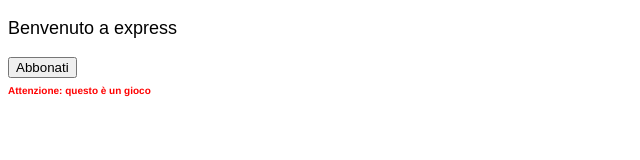
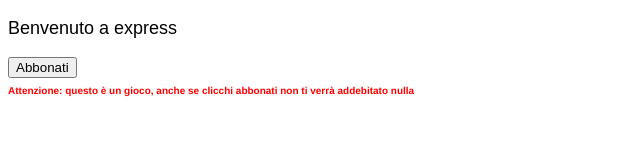
Before and after one commit to DaBuBC/dabubc.github.io, a plain HTML site: page express/index.html in a window 1280 px wide. Shown: the whole page, without its empty margins (0-640 px from the left). Drawn offline with Linux system fonts and the light colour scheme.

Commit message:
Update index.html

```diff
--- a/express/index.html
+++ b/express/index.html
@@ -25,6 +25,6 @@
     <a href="https://dabubc.github.io/express/index2.html" target="_blank">
         <button>Abbonati</button>
     </a>
-    <h1>Attenzione: questo è un gioco</h1>
+    <h1>Attenzione: questo è un gioco, anche se clicchi abbonati non ti verrà addebitato nulla</h1>
 </body>
 </html>
```
